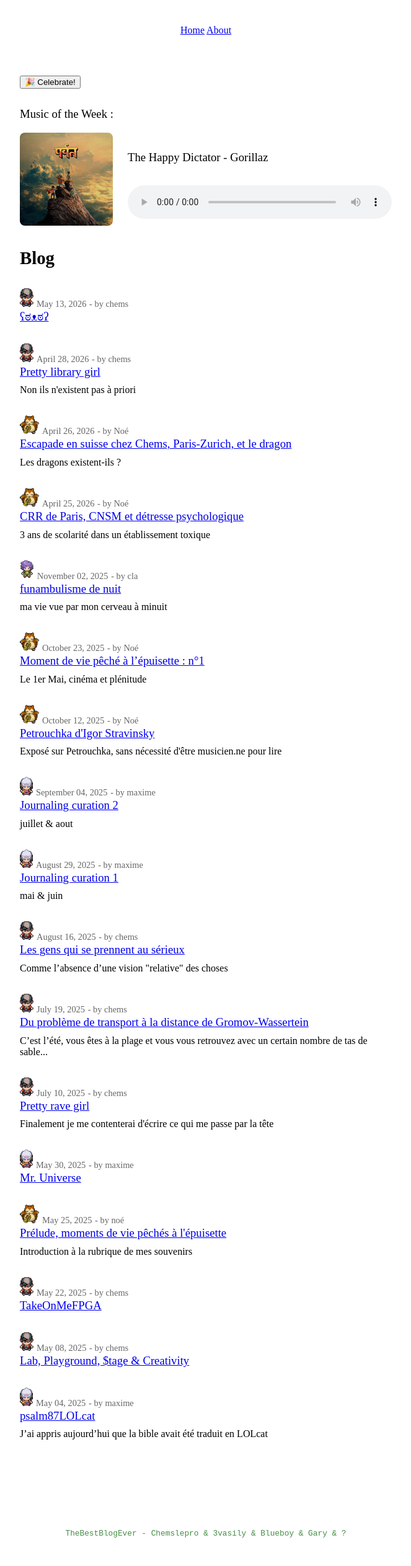
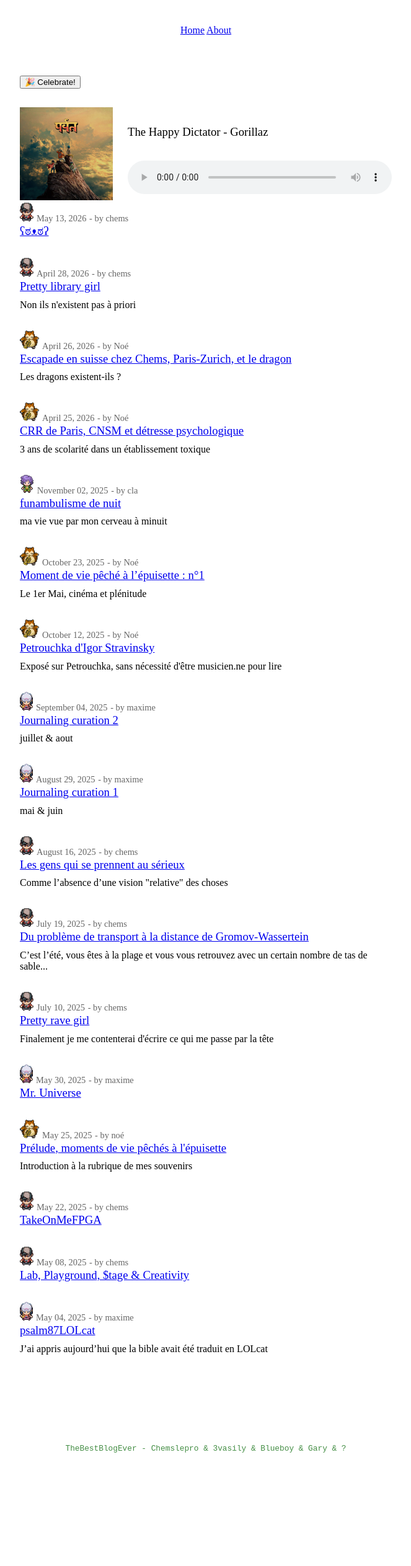
Before and after one commit to 3imaginaryboys3/3imaginaryboys3.github.io, a Jekyll site: the page built from index.markdown, in a window 1280 px wide. Shown: the whole page at 62% size, without its empty margins (308-971 px from the left). Built offline with Jekyll 4.4.1, drawn with Linux system fonts in a browser that asks for light colours; nearby versions of some CDN libraries; some web fonts are replaced; after the commit the page ends 2389 px from its top, so only the background shows below that.

Commit message:
Bords cover carrés + suppression de titres

```diff
--- a/assets/css/main.css
+++ b/assets/css/main.css
@@ -81,7 +81,6 @@ time {
 }
 
 .album-art img {
-  border-radius: 8px;
   transition: transform 0.3s ease;
 }
 
--- a/index.markdown
+++ b/index.markdown
@@ -16,7 +16,7 @@ layout: default
   </script>
 
   <section class="music-section">
-    <h3>Music of the Week :</h3>
+    <!--<h3>Music of the Week :</h3>-->
     <div class="music-player">
       {% for track in site.data.music %}
       <div class="album-art">
@@ -39,7 +39,7 @@ layout: default
     </div>
   </section>
 
-  <h2>Blog</h2>
+  <!--<h2>Blog</h2>-->
   {% assign visible_posts = site.posts | where: "show", true | sort: "date" | reverse %}
   {% for post in visible_posts %}
   <article class="post">
```
